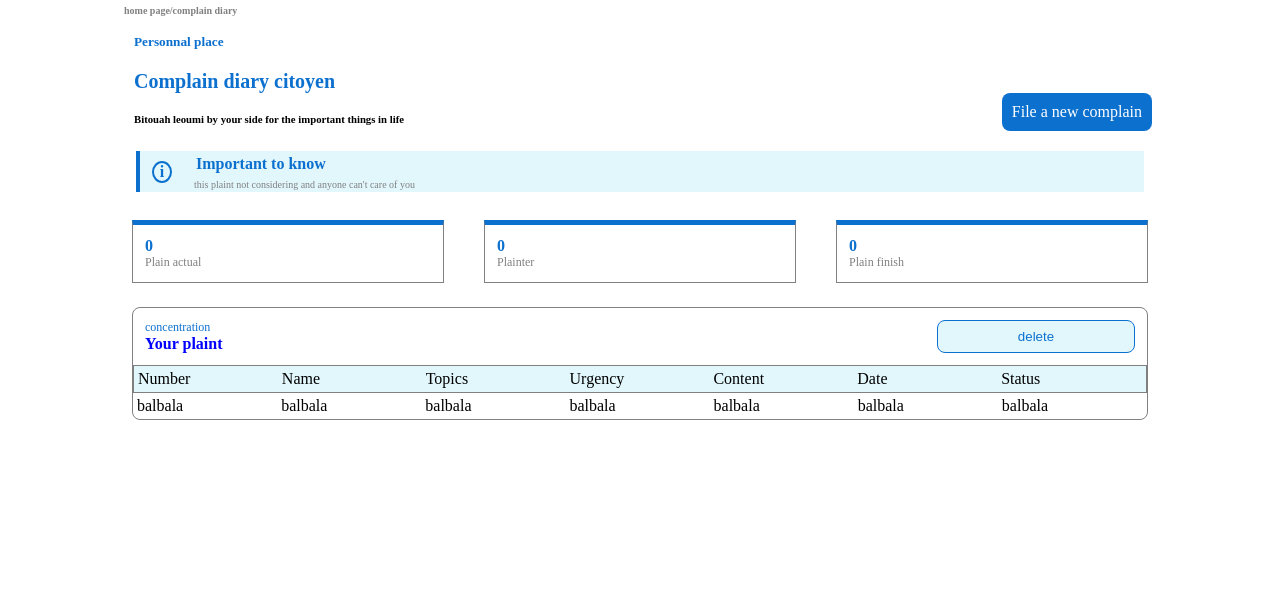
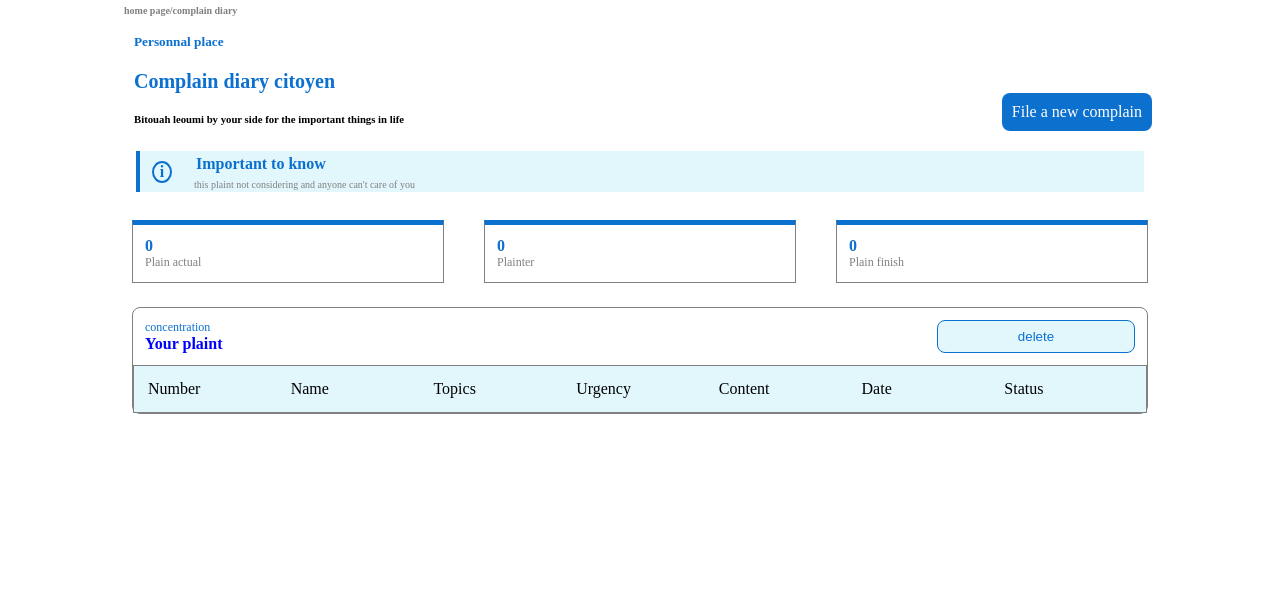
Before and after one commit to avroumi/bitouah-leoumi, a website: page public/index.html in a window 1280 px wide. Shown: the part 145-734 px from the top of the page. Drawn offline with Linux system fonts and the light colour scheme.

Commit message:
finalyze the project

```diff
--- a/public/container.js
+++ b/public/container.js
@@ -5,12 +5,13 @@ const urgencySelect = document.querySelector("#urgency");
 const complaintTextarea = document.querySelector("#txt-area");
 
 let id = 0;
+
 form.addEventListener("submit", (e) => {
   e.preventDefault();
 
   const name = nameInput.value.trim();
-  const topic = topicsSelect.value.trim();
-  const urgency = urgencySelect.value.trim();
+  const topic = topicsSelect.value;
+  const urgency = urgencySelect.value;
   const textArea = complaintTextarea.value.trim();
 
   const complaint = {
@@ -22,10 +23,12 @@ form.addEventListener("submit", (e) => {
     date: new Date(),
     status: "pending",
   };
-  const itemJson = localStorage.getItem("complaints") ?? "[]";
-  const complaints = JSON.parse(itemJson);
+
+  const complaints = JSON.parse(localStorage.getItem("complaints") ?? "[]");
 
   complaints.push(complaint);
 
   localStorage.setItem("complaints", JSON.stringify(complaints));
+
+  renderComplaints(complaints);
 });
--- a/public/index.html
+++ b/public/index.html
@@ -46,11 +46,11 @@
       </div>
       <div class="cards">
         <article class="card">
-          <span class="count">0</span>
+          <span class="count" id="number-of-plaint">0</span>
           <p class="txt">Plain actual</p>
         </article>
         <article class="card">
-          <span class="count">0</span>
+          <span class="count" id="number-of-plainter">0</span>
           <p class="txt">Plainter</p>
         </article>
         <article class="card">
@@ -77,13 +77,13 @@
         </div>
         <div class="info-table">
           <article class="number" id="number">balbala</article>
-          <article class="name" id="name">balbala</article>
-          <article class="topics" id="topics">balbala</article>
+          <article class="name" id="nameIndex">balbala</article>
+          <article class="topics" id="topicsIndex">balbala</article>
 
-          <article class="urgency" id="urgency">balbala</article>
-          <article class="content" id="content">balbala</article>
-          <article class="date" id="date">balbala</article>
-          <article class="status" id="status">balbala</article>
+          <article class="urgency" id="urgencyIndex">balbala</article>
+          <article class="content" id="contentIndex">balbala</article>
+          <article class="date" id="dateIndex">balbala</article>
+          <article class="status" id="statusIndex">balbala</article>
         </div>
       </div>
     </main>
@@ -103,6 +103,6 @@
         <a href="./complain.html" class="link">File a new complain</a>
       </article>
     </footer>
-    <script src="container.js"></script>
+    <script src="plaint.js"></script>
   </body>
 </html>
--- /dev/null
+++ b/public/plaint.js
@@ -0,0 +1,34 @@
+const infoTable = document.querySelector(".info-table");
+const numberOfPLaint = document.querySelector("#number-of-plaint");
+const numberOfplainter = document.querySelector("#number-of-plainter");
+
+const complaints = JSON.parse(localStorage.getItem("complaints") ?? "[]");
+
+function renderComplaints(complaints) {
+  const plaint = complaints.length;
+  numberOfPLaint.textContent = plaint;
+
+  const setName = new Set(complaints.map((complain) => complain.name));
+  const differentName = setName.size;
+  numberOfplainter.textContent = differentName;
+
+  const data = complaints
+    .map(
+      (complaint) => `
+        <div class="complaint-row">
+          <article>${complaint.id}</article>
+          <article>${complaint.name}</article>
+          <article>${complaint.topic}</article>
+          <article>${complaint.urgency}</article>
+          <article>${complaint.textArea}</article>
+          <article>${complaint.date}</article>
+          <article>${complaint.status}</article>
+        </div>
+      `,
+    )
+    .join("");
+
+  infoTable.innerHTML = data;
+}
+
+renderComplaints(complaints);
--- a/public/style.css
+++ b/public/style.css
@@ -220,13 +220,16 @@ padding: 10px;
     color: var(--secondary-color);
 }
 
-.table-th,.info-table{
+.table-th{
     display: grid;
     grid-template-columns: repeat(7,1fr);
     gap:3px;
     padding: 4px
 }
 
+.info-table{
+    width: 100%;
+}
 .table-th{
     background-color: var(--background-color);
     border: 1px solid var(--second-text-color);
@@ -352,3 +355,18 @@ input,select,textarea{
     border-radius: 6px;
     padding: 6px 2px;
 }
+
+.table-th,
+.complaint-row {
+  display: grid;
+  grid-template-columns: repeat(7, 1fr);
+  gap: 3px;
+  padding: 8px;
+}
+.complaint-row {
+  border-bottom: 1px solid var(--second-text-color);
+}
+.complaint-row article,
+.table-th article {
+  padding: 6px;
+}
```
